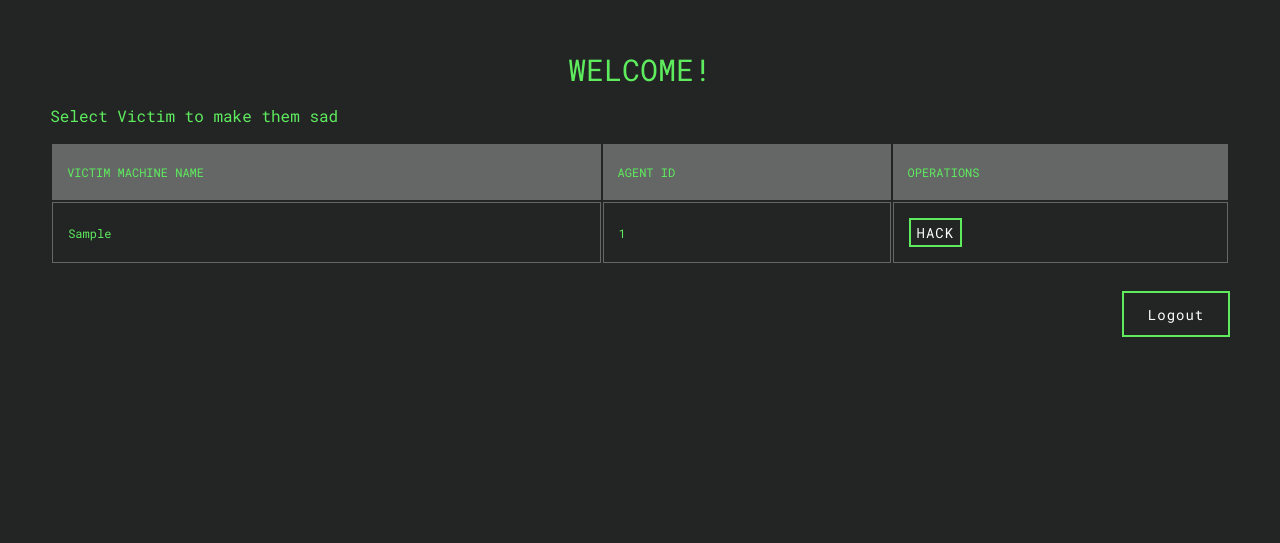
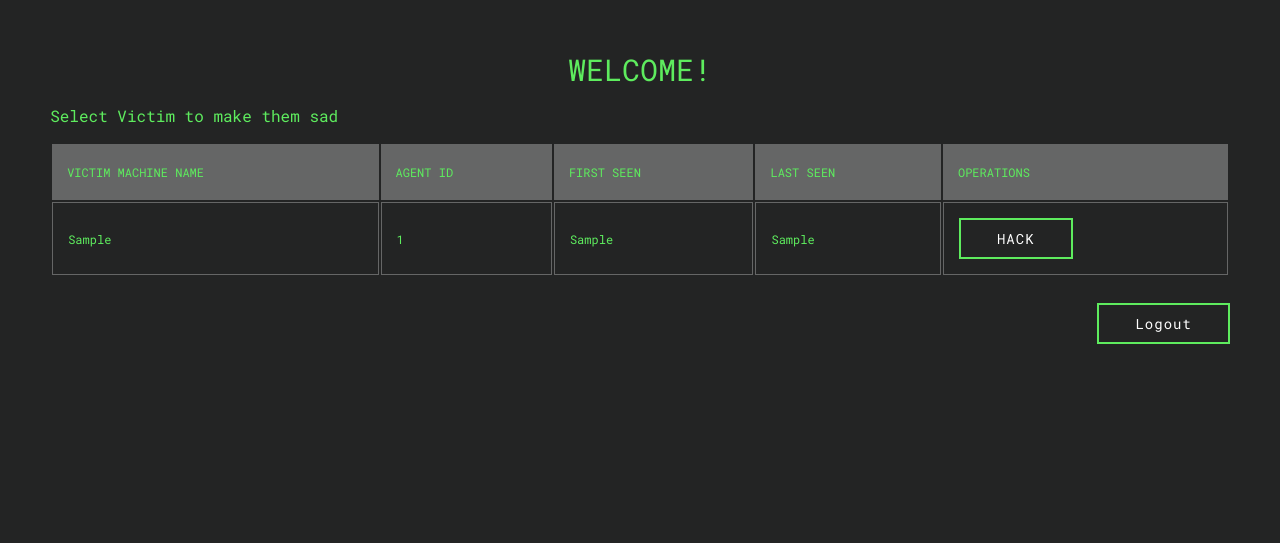
Before and after one commit to Waynel65/C2_Engineering_Project, a Flask app: template C2/templates/dashboard.html in a window 1280 px wide. Shown: the top 543 px of the page. Run offline with Flask 2, Linux system fonts and the light colour scheme; the template is opened without the code that fills it: most values are stand-ins (such as "Sample title", 1, 10 or a date in 2020).

Commit message:
added first_seen last_seen attr for registered agent

```diff
--- a/C2/c2_database.py
+++ b/C2/c2_database.py
@@ -142,7 +142,7 @@ def list_agents():
         a function that returns a list of agents stored in database
     """
     agents = Agent.query.all()
-    agent_ids = [{"victim_machine_user": i.computer_name, "agent_id": i.agent_id} for i in agents]
+    agent_ids = [{"victim_machine_user": i.computer_name, "agent_id": i.agent_id, "first_seen": i.first_seen, "last_seen": i.last_seen} for i in agents]
     return agent_ids
 
 def list_clients():
--- a/C2/static/css/dashboard.css
+++ b/C2/static/css/dashboard.css
@@ -46,7 +46,7 @@ td{
     color: #FFF;
     border: 2px solid #5eec5e;
     border-radius: 0px;
-    padding: 1% 2%;
+    padding: 9px 36px;
     display: inline-block;
     font-family: 'Roboto Mono', monospace;
     font-size: 14px;
--- a/C2/templates/dashboard.html
+++ b/C2/templates/dashboard.html
@@ -15,12 +15,16 @@
           <tr>
             <th> Victim Machine Name</th>
             <th> Agent ID </th>
+            <th> First Seen </th>
+            <th> Last Seen </th>
             <th> Operations </th>
           </tr>
           {% for agent in info %}
             <tr>
                 <td>{{ agent.victim_machine_user }}</td>
                 <td>{{ agent.agent_id }}</td>
+                <td>{{ agent.first_seen}}</td>
+                <td>{{ agent.last_seen}}</td>
                 <td>
                   <form method="post" action="{{ url_for('operation')}}">
                     <input type="hidden" name="agent_id" value="{{ agent.agent_id }}">
```
